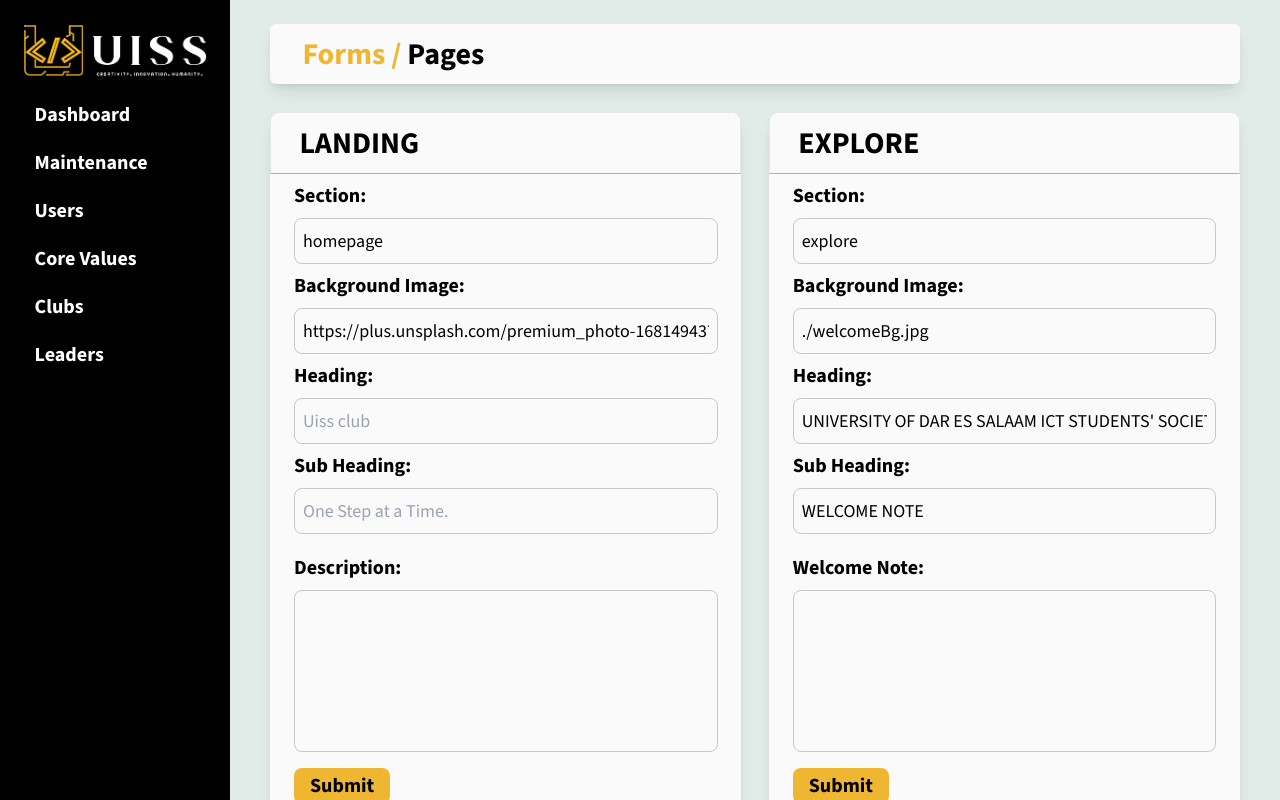
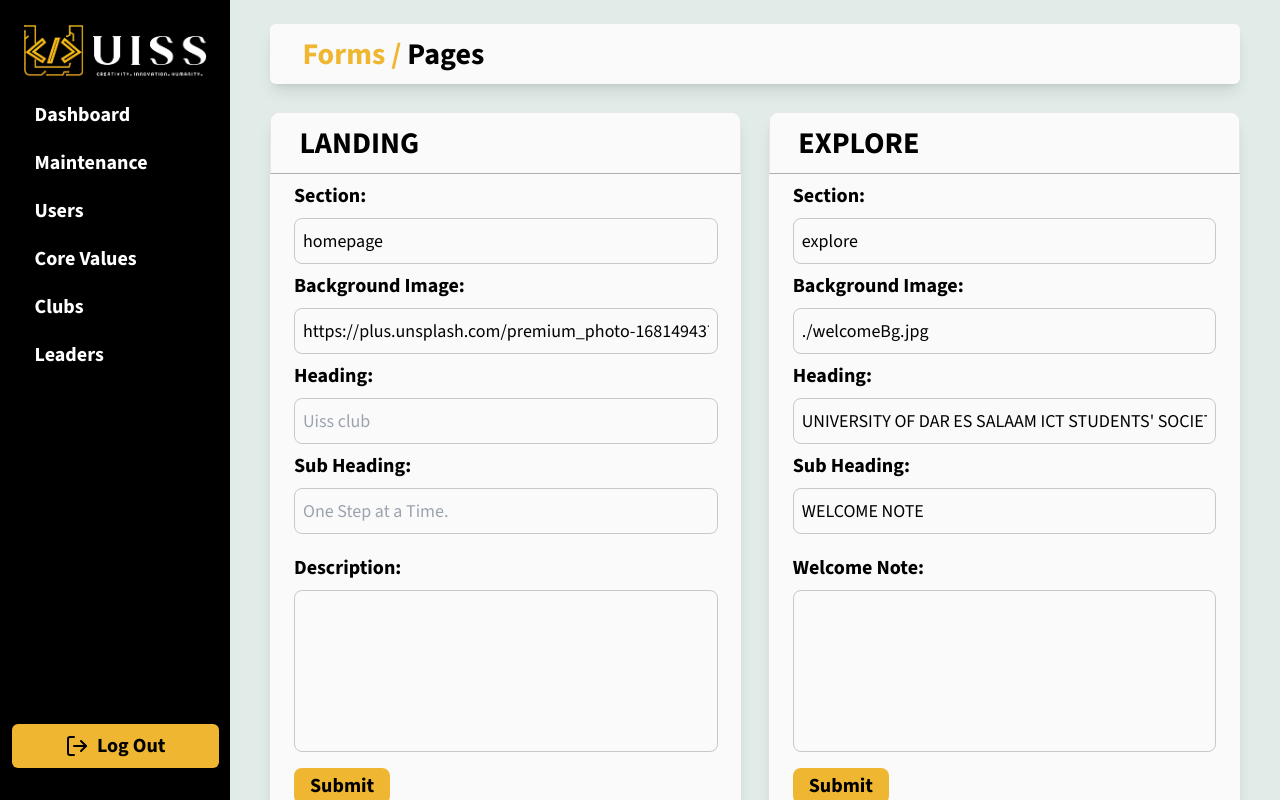
Before and after one commit to UISS-SOLUTIONS/UissWebsite, a Next.js app: page /AdminPanel in a window 1280 px wide. Built offline with nearby package versions, Linux system fonts and the light colour scheme; no server answers; sample sign-in values are in the browser's storage.

Commit message:
removed admin tab on navigation and  implemented log out

```diff
--- /dev/null
+++ b/app/AdminPanel/Components/logOut.tsx
@@ -0,0 +1,39 @@
+"use client";
+import { signOut } from "next-auth/react";
+import React from "react";
+import { toast } from "sonner";
+
+const LogOut = () => {
+  return (
+    <li
+      className=" bg-ternary py-2 w-[90%] text-center font-bold  my-8 rounded-md flex items-center justify-center gap-2 cursor-pointer text-black"
+      onClick={() => {
+        toast.promise(signOut({ redirect: true, redirectTo: "/login" }), {
+          loading: "Logging Out...",
+          success: "Logged Out Successful. Redirecting...",
+          error: "Sorry!! An Error Occured",
+        });
+      }}
+    >
+      <svg
+        xmlns="http://www.w3.org/2000/svg"
+        width="24"
+        height="24"
+        viewBox="0 0 24 24"
+        fill="none"
+        stroke="currentColor"
+        strokeWidth="2"
+        strokeLinecap="round"
+        strokeLinejoin="round"
+        className="lucide lucide-log-out-icon lucide-log-out"
+      >
+        <path d="M9 21H5a2 2 0 0 1-2-2V5a2 2 0 0 1 2-2h4" />
+        <polyline points="16 17 21 12 16 7" />
+        <line x1="21" x2="9" y1="12" y2="12" />
+      </svg>
+      Log Out
+    </li>
+  );
+};
+
+export default LogOut;
--- a/app/AdminPanel/Components/sideNav.tsx
+++ b/app/AdminPanel/Components/sideNav.tsx
@@ -1,9 +1,10 @@
 import Link from "next/link";
 import React from "react";
+import LogOut from "./logOut";
 
 const SideNav = () => {
   return (
-    <div className="text-secondary font-bold text-xl flex flex-col items-center">
+    <div className="text-secondary font-bold text-xl flex flex-col items-center h-full">
       <div className=" w-[80%] mt-[3vh]">
         <img
           src="/UISS_LOGO.png"
@@ -11,7 +12,7 @@ const SideNav = () => {
           className="w-full h-full object-contain"
         />
       </div>
-      <ul className="flex flex-col items-center w-full">
+      <ul className="flex flex-col items-center justify-between w-full h-full">
         <div className="flex flex-col gap-5 w-[70%] my-[3vh]">
           <li className="cursor-pointer">Dashboard</li>
           <li>Maintenance</li>
@@ -19,18 +20,19 @@ const SideNav = () => {
             <li className="cursor-pointer">Explore</li>
           </Link> */}
           <Link href={"/AdminPanel/AdminPages/Users"}>
-           <li className="cursor-pointer">Users</li>
+            <li className="cursor-pointer">Users</li>
           </Link>
           <Link href={"/AdminPanel/AdminPages/CoreValues"}>
-           <li className="cursor-pointer">Core Values</li>
+            <li className="cursor-pointer">Core Values</li>
           </Link>
           <Link href={"/AdminPanel/AdminPages/Clubs"}>
-           <li className="cursor-pointer">Clubs</li>
+            <li className="cursor-pointer">Clubs</li>
           </Link>
           <Link href={"/AdminPanel/AdminPages/Leaders"}>
-          <li className="cursor-pointer">Leaders</li>
+            <li className="cursor-pointer">Leaders</li>
           </Link>
         </div>
+        <LogOut/>
       </ul>
     </div>
   );
--- a/app/components/NavBar.tsx
+++ b/app/components/NavBar.tsx
@@ -104,7 +104,6 @@ const NavBar = () => {
       ],
     },
     { id: 25, title: "Support Us", link: "/ComingSoon" },
-    { id: 26, title: "Admin", link: "/AdminPanel" },
   ];
 
   return (
```
